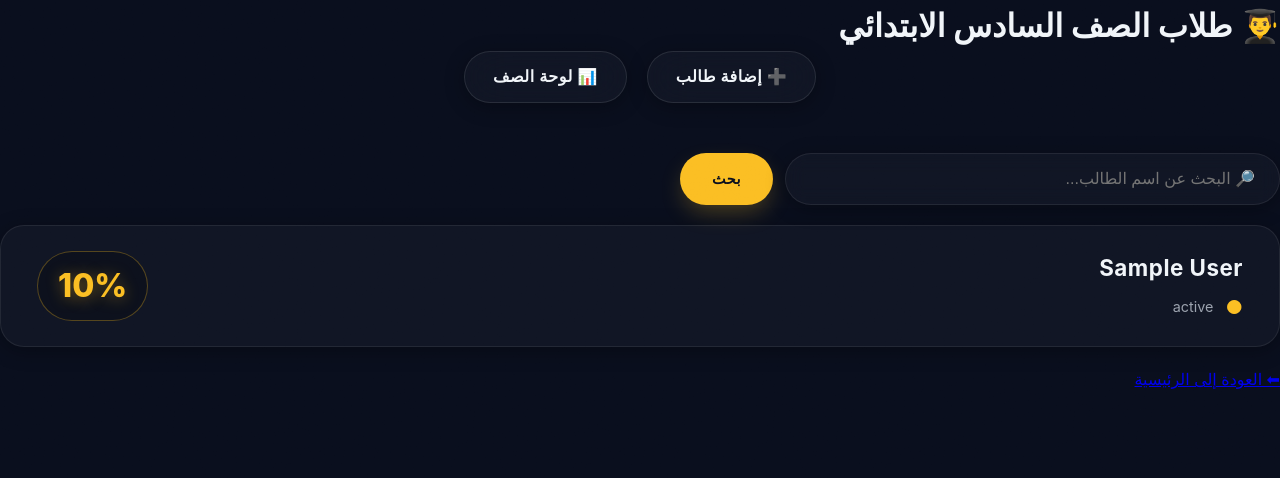
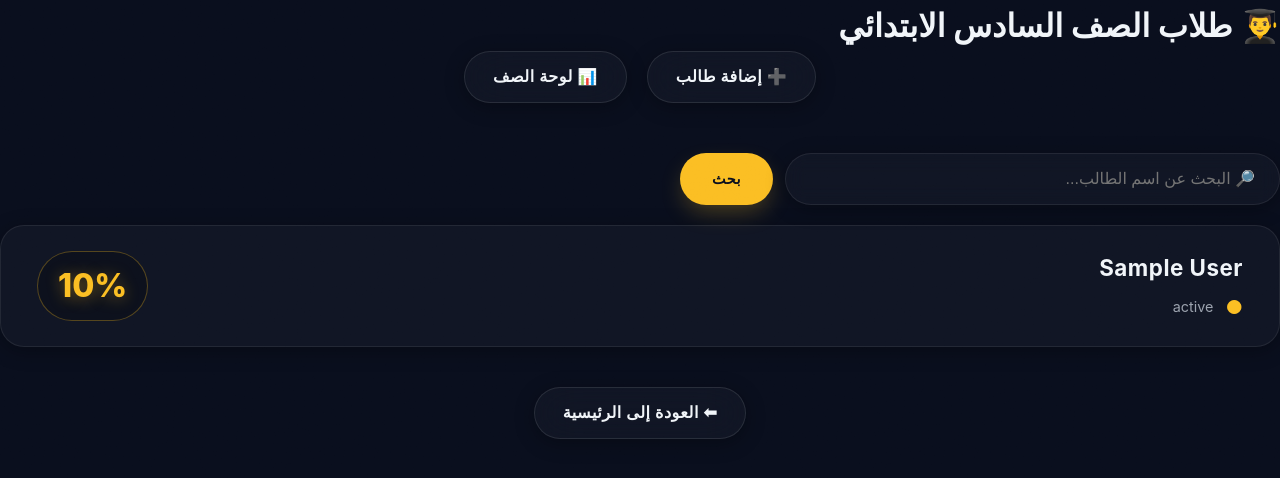
Before and after one commit to aliveYE/Town, a Django app: page /students/ in a window 1280 px wide. Shown: the top 478 px of the page. Run offline with Django 5.2, Linux system fonts and the light colour scheme; tables that the repository leaves empty hold one stand-in row (values such as "Sample post").

Commit message:
Update students.html

```diff
--- a/templates/students.html
+++ b/templates/students.html
@@ -3,17 +3,19 @@
 <html lang="ar" dir="rtl">
 <head>
     <meta charset="UTF-8">
+    <meta name="viewport" content="width=device-width, initial-scale=1.0">
     <title>{% trans "طلاب الصف السادس" %}</title>
     <link rel="stylesheet" href="{% static 'css/style.css' %}">
 </head>
 
 <body class="page-bg">
 
+<main class="container">
     <h1 class="page-title">👨‍🎓 {% trans "طلاب الصف السادس الابتدائي" %}</h1>
 
     <div class="top-actions">
         <a href="{% url 'add_student' %}" class="glass-btn small-btn">➕ {% trans "إضافة طالب" %}</a>
-    <a href="{% url 'gradeboard' %}" class="glass-btn small-btn">📊 {% trans "لوحة الصف" %}</a>
+        <a href="{% url 'grade_dashboard' %}" class="glass-btn small-btn">📊 {% trans "لوحة الصف" %}</a>
     </div>
 
     <form method="get" class="search-bar">
@@ -23,22 +25,30 @@
 
     <div class="student-list">
         {% for student in students %}
+            {# FIXED: student_profile uses 'id' from your views.py/urls.py #}
             <a href="{% url 'student_profile' student.id %}" class="student-card">
                 <div class="student-info">
                     <span class="student-name">{{ student.name }}</span>
-                <span class="student-status">{{ student.status }}</span>
+                    <span class="student-status">
+                        {% if student.status %}{{ student.status }}{% else %}{% trans "منتظم" %}{% endif %}
+                    </span>
                 </div>
 
                 <div class="student-grade">
-                {{ student.total_grade }}%
+                    {{ student.total_grade|default:"0" }}%
                 </div>
             </a>
         {% empty %}
-        <p style="text-align:center;">{% trans "لا يوجد طلاب" %}</p>
+            <div class="glass-panel" style="text-align:center; margin-top: 20px;">
+                <p>{% trans "لا يوجد نتائج لهذا البحث" %}</p>
+            </div>
         {% endfor %}
     </div>
 
-<a href="{% url 'home' %}" class="back-btn">⬅ {% trans "العودة إلى الرئيسية" %}</a>
+    <div style="text-align: center; margin-top: 40px;">
+        <a href="{% url 'home' %}" class="glass-btn small-btn">⬅ {% trans "العودة إلى الرئيسية" %}</a>
+    </div>
+</main>
 
 </body>
 </html>
```
Lines whose indentation alone changed are shown as unchanged.
